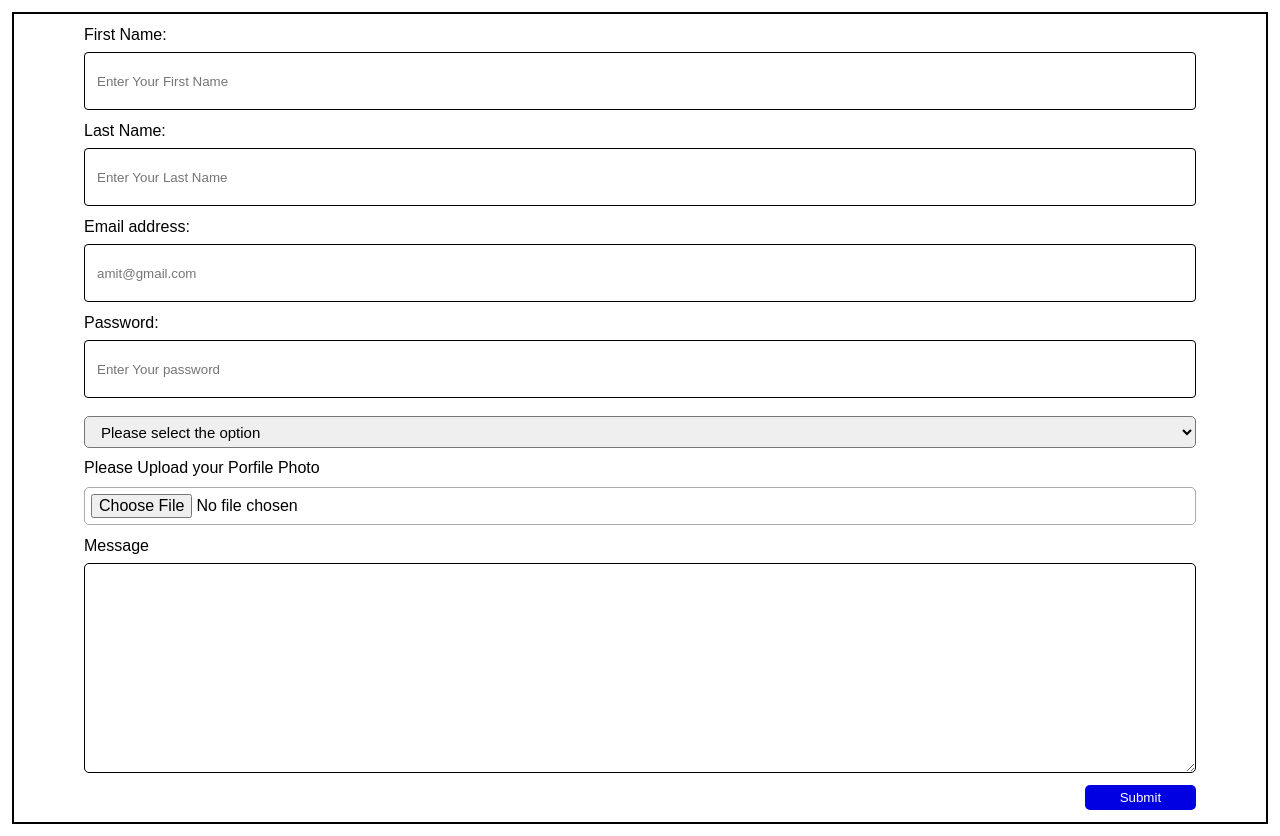
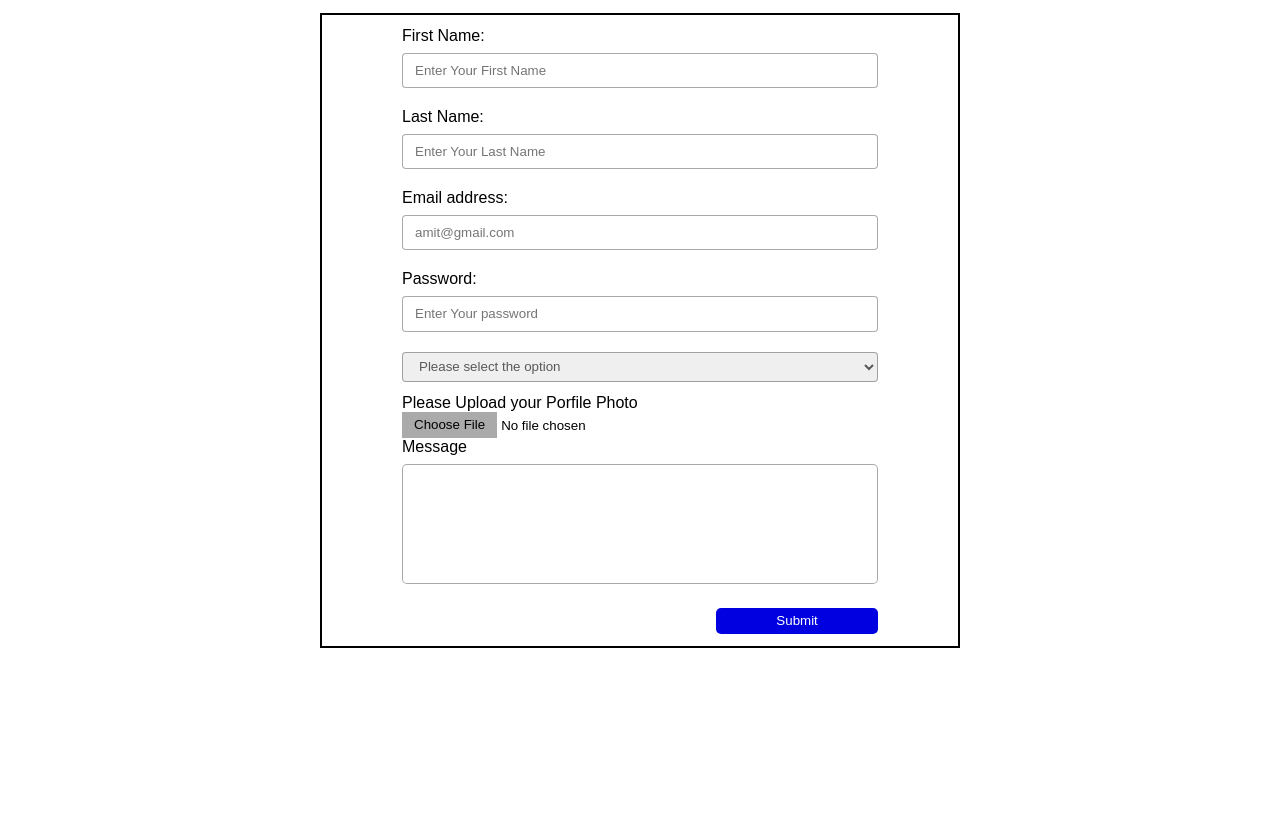
Before and after one commit to amit-marathe/revat-assignment, a plain HTML site: page index.html in a window 1280 px wide. After the commit the page ends 800 px from the top, so only its background shows below. Drawn offline with Linux system fonts and the light colour scheme.

Commit message:
Update style.css

```diff
--- a/style.css
+++ b/style.css
@@ -1,65 +1,86 @@
 *{
+    box-sizing: border-box;
     padding: 0;
     margin: 0;
-    font-family: sans-serif;
+    font-family: Arial;
 }
 
+.form-wrapper{
+    display : flex;
+    justify-content: center;
+ }
+
 form{
-    margin: 12px;
+    margin: 1% 25% 1% 25%;
     border: 2px solid;
     display: flex;
     flex-direction: column;
-    padding: 12px 70px;
+    padding: 12px 80px;
 }
 
-form input[type="text"],input[type="email"],input[type="password"]
-{
+form input[type = "file"]::-webkit-file-upload-button{
+    border: none;
+    padding: 5.5px 12px;
+    background-color: rgba(0 ,0, 0, 0.333);
+    font-family: Arial;
+}
+
+form input[type="text"],
+input[type="email"],
+input[type="password"]{
+    margin-bottom: 8px;
+    margin-top: 8px;
+    height: 2.2rem;
+    padding: 12px;
+    border-radius: 4px;
+    border: 1px solid rgba(0 ,0, 0, 0.333);
+    font-family: Arial;
+}
+
+/* .files-container {
+    display: flex;
+    flex-direction: column;
+
+    margin-top: 8px;
+    color: rgba(0 ,0, 0, 0.633);
+
+} */
+
+.files-container input[type="file"]{
     margin-bottom: 12px;
     margin-top: 8px;
-    height: 2.0rem;
-    padding: 12px;
-    border: 1px solid;
-    border-radius: 4px;
+    border-radius: 5px;
+    border: 1px sloid rgba(0 ,0, 0, 0.333);
+    width: 100%;
+    color: rgba(0 ,0, 0, 0.633);
 }
 
 form input[type="submit"]{
-    margin-left: 90%;
+    display: flex;
+    justify-content: center;
+    margin-left: 66%;
     border-radius: 5px;
     border: none;
-    padding: 5px 10px;
+    padding: 5.5px 12px;
     color: white;
     background-color: rgb(0,0,225);
 }
-
-.files{
-    display: flex;
-    flex-direction: column;
-    margin-top: 8px;
-}
-
-.files input[type="file"]{
-    margin-top: 10px;
-    margin-bottom: 12px;
-    border: 1px solid rgba(0,0,0,0.333);
-    padding: 6px;
-    font-size: 16px;
-    border-radius: 5px;
-}
-
-textarea{
-    height: 200px;
-    border: 1px solid;
-    border-radius: 5px;
-    padding: 4px;
-    margin-top: 8px;
+.error{
+    font-size: 12px;
     margin-bottom: 12px;
 }
-
-form select{
-    margin-bottom: 3px;
-    margin-top: 6px;
-    height: 2.0rem;
+#select{
+    color: rgba(0 ,0, 0, 0.633);
+    padding: 5.5px 12px;
+    border-radius: 4px;
+    font-family: Arial;
+    border: 1px solid rgba(0 ,0, 0, 0.333);
+}
+textarea{
+    height: 120px;
+    margin-bottom: 12px;
+    margin-top: 8px;
+    resize: none;
     border-radius: 5px;
-    padding: 5.5px 12px;
-    font-size: 15px;
+    border: 1px solid rgba(0 ,0, 0, 0.333);
 }
```
